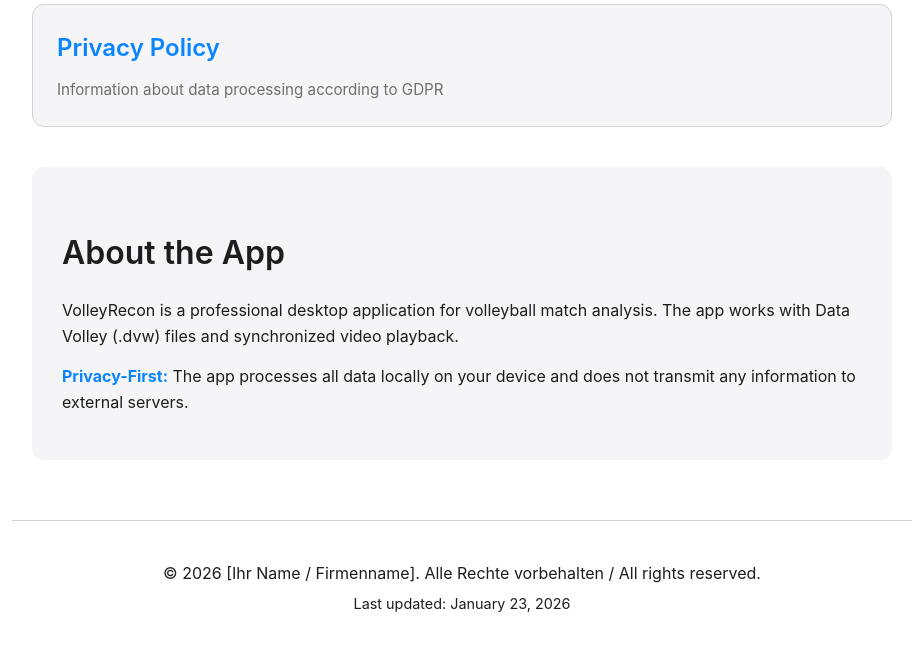
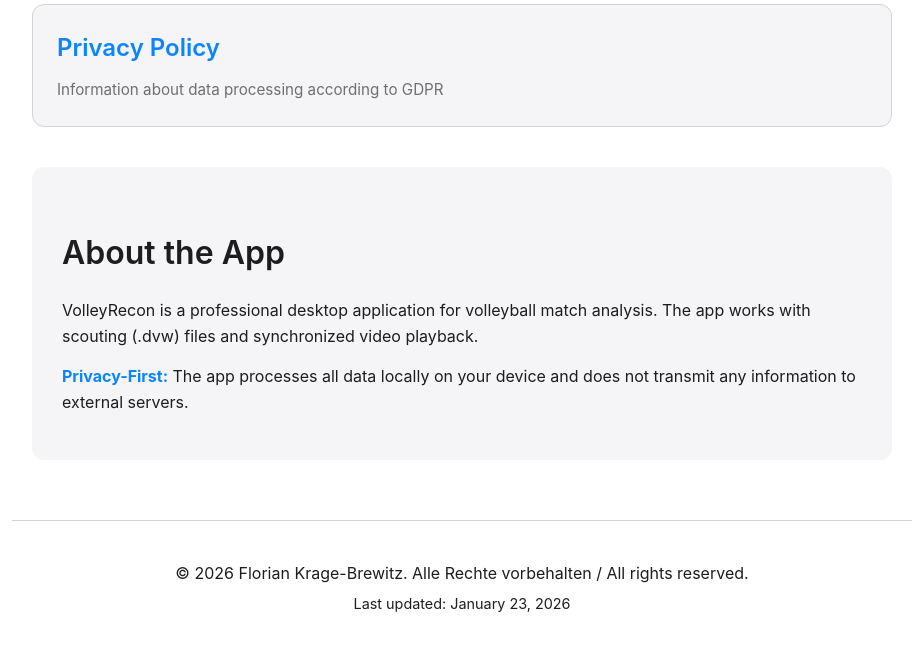
Before and after one commit to fritzeinhorn/volleyball_analysis_legal, a plain HTML site: page index.html in a window 1280 px wide. Shown: the part 586-1236 px from the top of the page, without its empty margins (178-1101 px from the left). Drawn offline with Linux system fonts and the light colour scheme.

Commit message:
Update app description and footer copyright name

```diff
--- a/index.html
+++ b/index.html
@@ -42,7 +42,7 @@
                 <h2>About the App</h2>
                 <p>
                     VolleyRecon is a professional desktop application for volleyball match analysis.
-                    The app works with Data Volley (.dvw) files and synchronized video playback.
+                    The app works with scouting (.dvw) files and synchronized video playback.
                 </p>
                 <p>
                     <strong>Privacy-First:</strong> The app processes all data locally on your device and
@@ -52,7 +52,7 @@
         </main>
 
         <footer>
-            <p>&copy; 2026 [Ihr Name / Firmenname]. Alle Rechte vorbehalten / All rights reserved.</p>
+            <p>&copy; 2026 Florian Krage-Brewitz. Alle Rechte vorbehalten / All rights reserved.</p>
             <p class="small">Last updated: January 23, 2026</p>
         </footer>
     </div>
```
